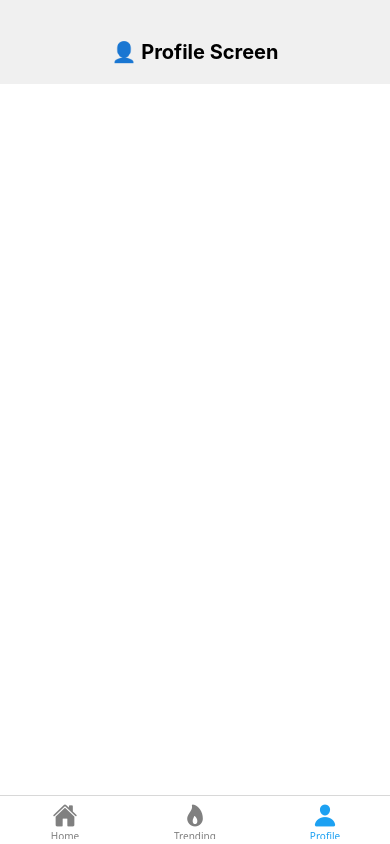
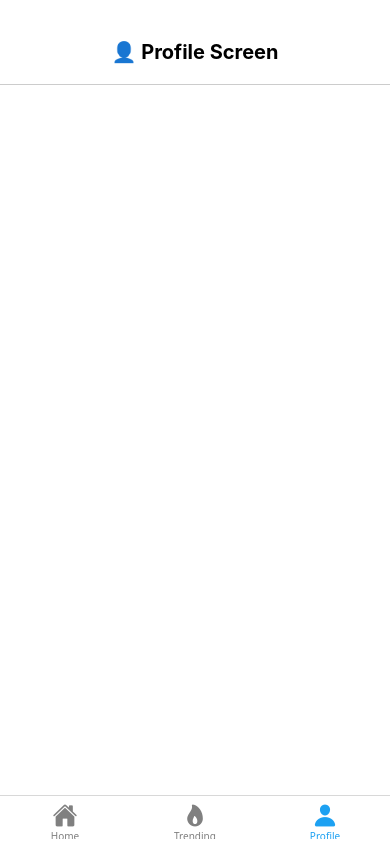
Before and after one commit to Armaan-Dip-Singh-Maan/Twitter-Clone, a React Native app: screen /Profile in a window 390 px wide. Built offline with nearby package versions, Linux system fonts and the light colour scheme.

Commit message:
Added shadow under header

```diff
--- a/screens/HomeScreen.js
+++ b/screens/HomeScreen.js
@@ -24,9 +24,11 @@ const styles = StyleSheet.create({
   header: {
     paddingVertical: 20,
     paddingTop: 40,
-    backgroundColor: "#f0f0f0",
+    backgroundColor: "#fff",
     width: "100%",
     alignItems: "center",
+    borderBottomWidth: 1,
+    borderBottomColor: "#ccc",
   },
   title: {
     fontSize: 20,
--- a/screens/ProfileScreen.js
+++ b/screens/ProfileScreen.js
@@ -24,9 +24,11 @@ const styles = StyleSheet.create({
   header: {
     paddingVertical: 20,
     paddingTop: 40,
-    backgroundColor: "#f0f0f0",
+    backgroundColor: "#fff",
     width: "100%",
     alignItems: "center",
+    borderBottomWidth: 1,
+    borderBottomColor: "#ccc",
   },
   title: {
     fontSize: 20,
--- a/screens/TrendingScreen.js
+++ b/screens/TrendingScreen.js
@@ -24,9 +24,11 @@ const styles = StyleSheet.create({
   header: {
     paddingVertical: 20,
     paddingTop: 40,
-    backgroundColor: "#f0f0f0",
+    backgroundColor: "#fff",
     width: "100%",
     alignItems: "center",
+    borderBottomWidth: 1,
+    borderBottomColor: "#ccc",
   },
   title: {
     fontSize: 20,
```
